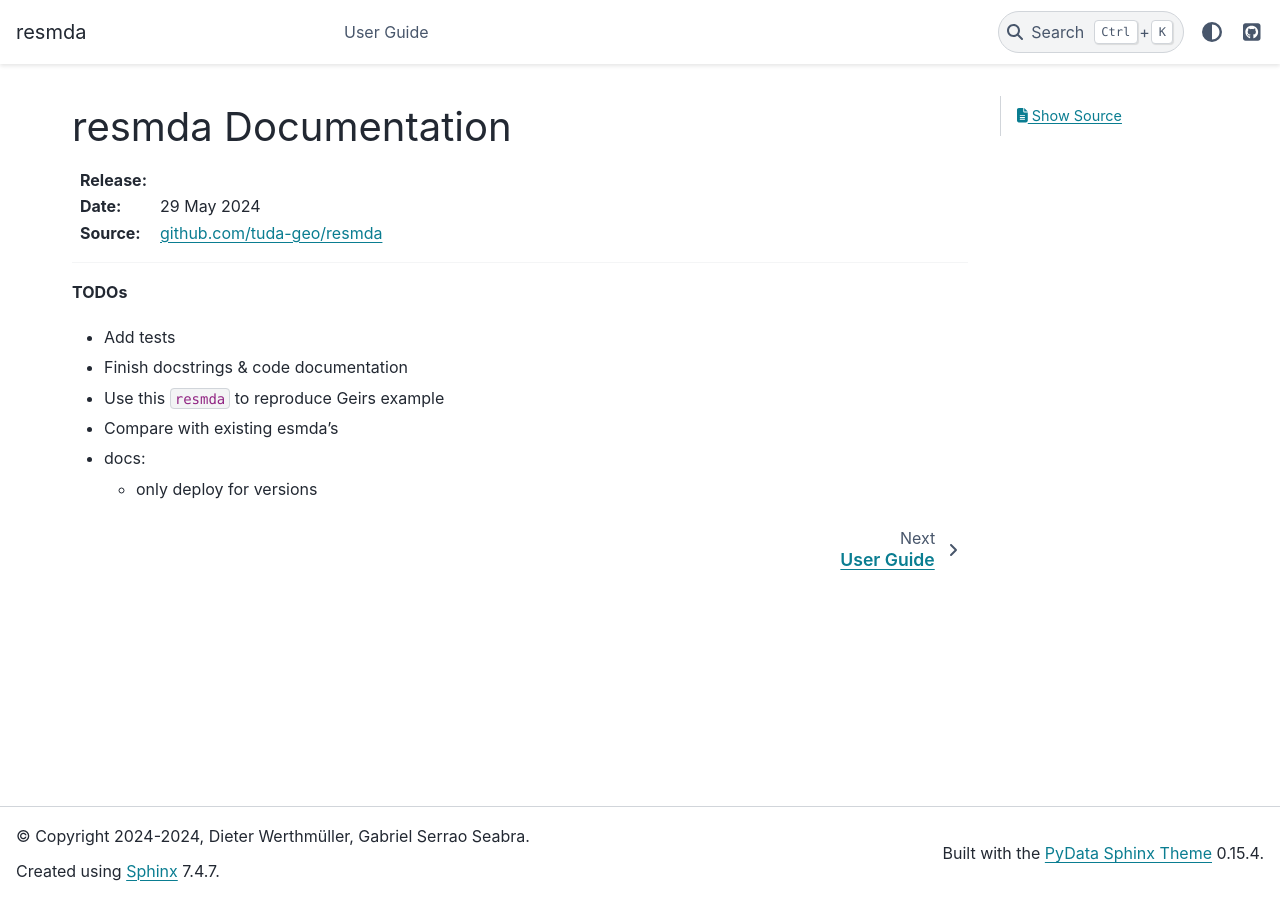
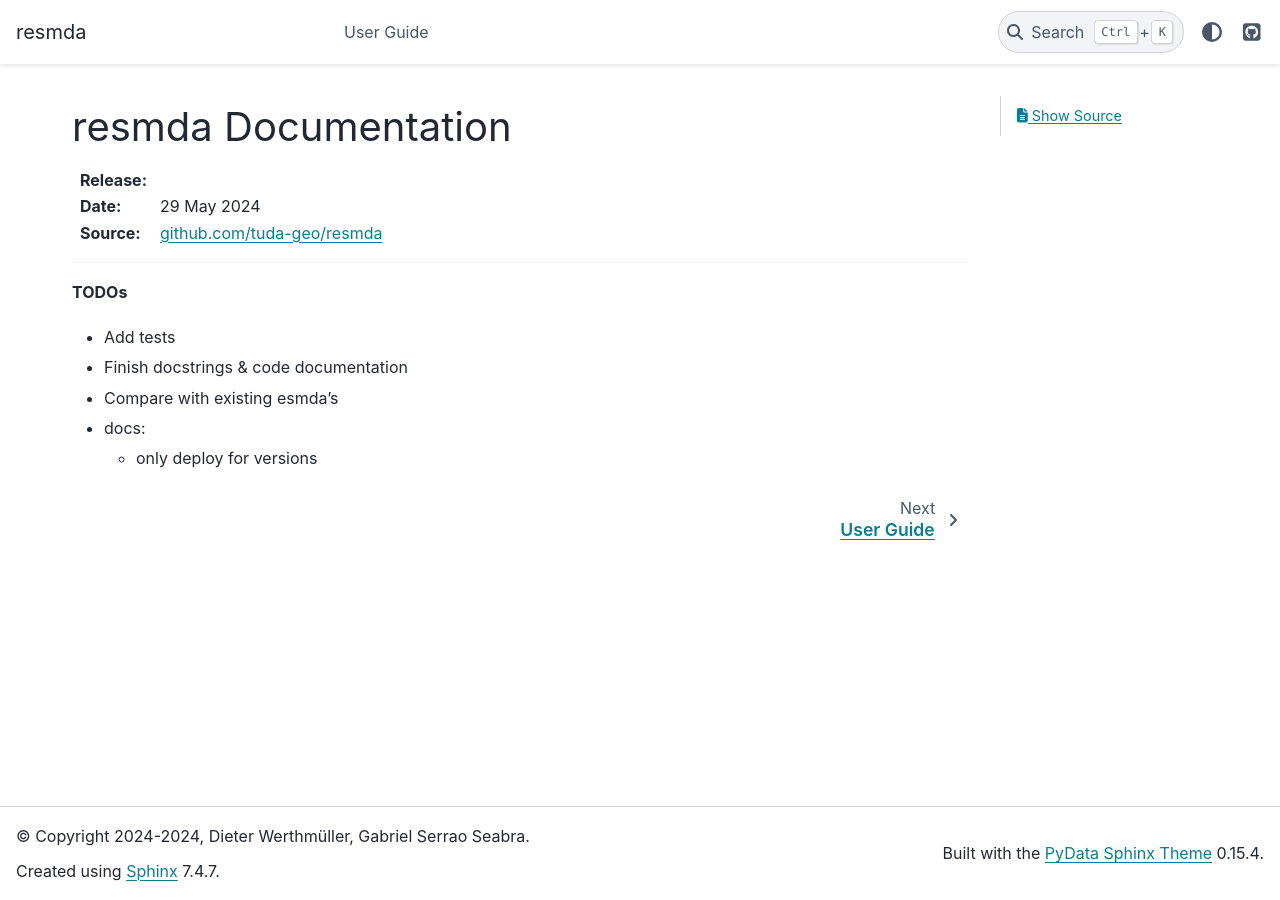
Before and after one commit to tuda-geo/resmda, a Sphinx documentation site: the page built from docs/index.rst, in a window 1280 px wide. Built offline with Sphinx 7.4.7 and the PyData theme 0.15.4, drawn with Linux system fonts in a browser that asks for light colours; pages that are not in the unit, such as notebooks, are missing from menus; the version number could not be read and is left out.

Commit message:
Update todo

```diff
--- a/docs/index.rst
+++ b/docs/index.rst
@@ -21,7 +21,6 @@ resmda Documentation
 
 - Add tests
 - Finish docstrings & code documentation
-- Use this ``resmda`` to reproduce Geirs example
 - Compare with existing esmda's
 - docs:
 
```
